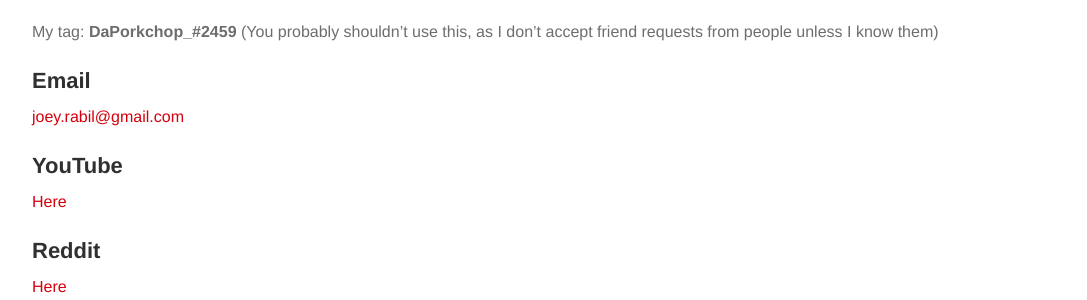
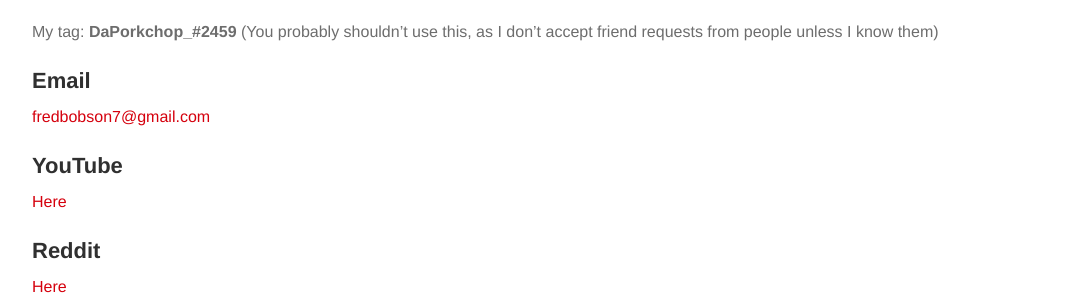
Before and after one commit to DaMatrix/damatrix.github.io, a Jekyll site: the page built from contact.md, in a window 1280 px wide. Shown: the part 507-807 px from the top of the page, without its empty margins (96-1183 px from the left). Built offline with Jekyll 4.4.1, drawn with Linux system fonts in a browser that asks for light colours; some web fonts are replaced; comment, search, counter and statistics services are not loaded; our own code applies the rules of GitHub Pages for plain Markdown files.

Commit message:
Update contact.md

```diff
--- a/contact.md
+++ b/contact.md
@@ -15,7 +15,7 @@ My tag: **DaPorkchop_#2459** (You probably shouldn't use this, as I don't accept
 
 ## Email
 
-[joey.rabil@gmail.com](mailto:joey.rabil@gmail.com)
+[fredbobson7@gmail.com](mailto:fredbobson7@gmail.com)
 
 ## YouTube
 
```
